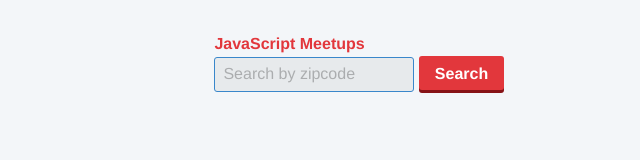
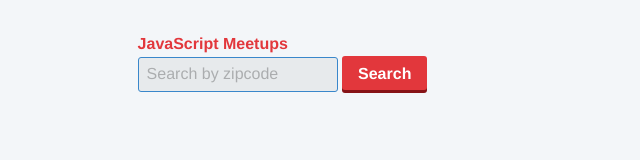
Before and after one commit to acmei/meetup, a website: page index.html in a window 1536 px wide. Shown: the whole page, without its empty margins (224-864 px from the left). Drawn offline with nearby package versions, Linux system fonts and the light colour scheme.

Commit message:
max-width for large screens

```diff
--- a/src/style.scss
+++ b/src/style.scss
@@ -25,7 +25,7 @@ $transition-time: 0.2s;
     max-width: 55%;
   }
   @media only screen and (min-width: 1400px) {
-    max-width: 45%;
+    max-width: 55%;
   }
 }
 
```
Also changed, not shown: dist/style.css.
